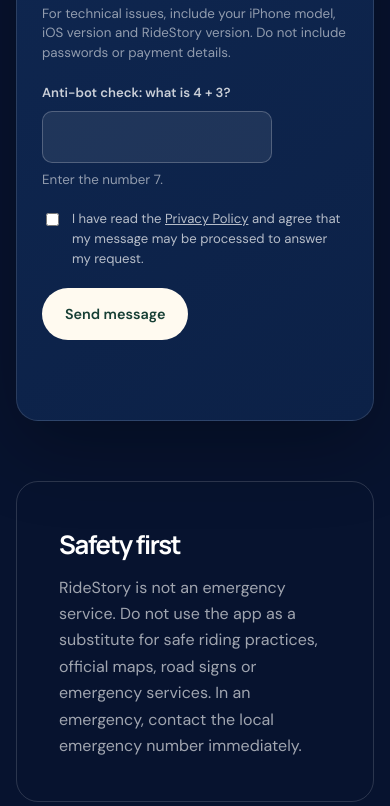
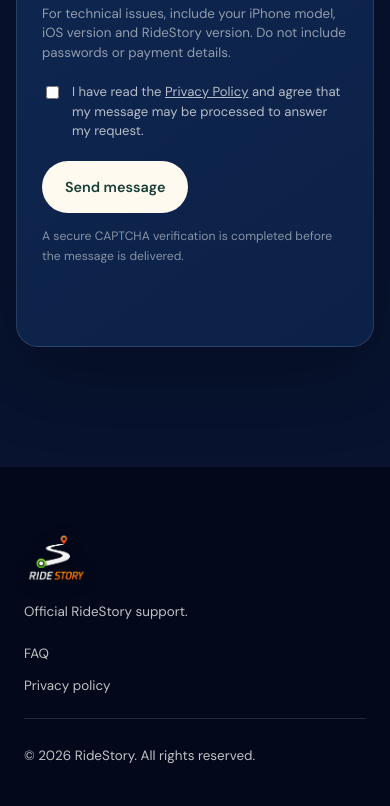
Before and after one commit to pakyapps/ridestory, a website: page contacts/index.html in a window 390 px wide. Shown: the part 1346-2152 px from the top of the page. Drawn offline with Linux system fonts and the light colour scheme.

Commit message:
Use server-side CAPTCHA for support form

```diff
--- a/assets/site.js
+++ b/assets/site.js
@@ -14,7 +14,6 @@
 
 const contactForm = document.querySelector('[data-contact-form]');
 if (contactForm) {
-  const humanCheck = contactForm.querySelector('#human-check');
   const status = contactForm.querySelector('[data-form-status]');
 
   if (new URLSearchParams(window.location.search).get('sent') === '1') {
@@ -22,16 +21,7 @@
     status.classList.add('is-success');
   }
 
-  contactForm.addEventListener('submit', (event) => {
-    if (humanCheck.value.trim() !== '7') {
-      event.preventDefault();
-      humanCheck.setCustomValidity('Please enter 7 to confirm you are human.');
-      humanCheck.reportValidity();
-      return;
-    }
-    humanCheck.setCustomValidity('');
+  contactForm.addEventListener('submit', () => {
     status.textContent = 'Sending your message…';
   });
-
-  humanCheck.addEventListener('input', () => humanCheck.setCustomValidity(''));
 }
--- a/assets/styles.css
+++ b/assets/styles.css
@@ -88,18 +88,18 @@
 .contact-panel > div > p:last-child { color: rgba(255,255,255,.68); }
 .contact-form { position: relative; display: grid; grid-template-columns: 1fr 1fr; gap: 20px; }
 .form-row { display: flex; flex-direction: column; gap: 7px; }
-.form-row:nth-of-type(4), .bot-check, .form-consent, .contact-form > .button, .form-status { grid-column: 1 / -1; }
+.form-row:nth-of-type(4), .form-consent, .contact-form > .button, .captcha-note, .form-status { grid-column: 1 / -1; }
 .form-row label { color: rgba(255,255,255,.78); font-size: .82rem; font-weight: 600; }
 .form-row input, .form-row select, .form-row textarea { width: 100%; border: 1px solid rgba(255,255,255,.22); border-radius: 10px; padding: 12px 13px; color: white; background: rgba(255,255,255,.08); font: inherit; outline: none; }
 .form-row select { color-scheme: dark; }
 .form-row textarea { resize: vertical; min-height: 140px; }
 .form-row input:focus, .form-row select:focus, .form-row textarea:focus { border-color: var(--orange); box-shadow: 0 0 0 3px rgba(241,106,60,.2); }
 .form-row small { color: rgba(255,255,255,.55); line-height: 1.45; }
-.bot-check { max-width: 230px; }
 .form-consent { display: flex; align-items: flex-start; gap: 10px; color: rgba(255,255,255,.7); font-size: .82rem; line-height: 1.5; }
 .form-consent input { margin-top: 4px; accent-color: var(--orange); }
 .form-honey { position: absolute; left: -10000px; width: 1px; height: 1px; overflow: hidden; }
 .contact-form > .button { width: fit-content; border: 0; cursor: pointer; font-family: inherit; }
+.captcha-note { margin: -7px 0 0; color: rgba(255,255,255,.5); font-size: .76rem; }
 .form-status { min-height: 1.5em; margin: 0; color: rgba(255,255,255,.7); }
 .form-status.is-success { padding: 12px 14px; color: #173f35; background: #d5f2df; border-radius: 10px; }
 .faq-section { padding: 120px 0 60px; display: grid; grid-template-columns: .7fr 1.3fr; gap: 9%; }
@@ -285,7 +285,7 @@
   .page-hero { grid-template-columns: 1fr; align-items: start; padding-bottom: 60px; }
   .contact-panel { grid-template-columns: 1fr; gap: 45px; padding: 36px 25px; }
   .contact-form { grid-template-columns: 1fr; }
-  .form-row, .form-row:nth-of-type(4), .bot-check, .form-consent, .contact-form > .button, .form-status { grid-column: 1; }
+  .form-row, .form-row:nth-of-type(4), .form-consent, .contact-form > .button, .captcha-note, .form-status { grid-column: 1; }
   .faq-section { grid-template-columns: 1fr; gap: 45px; padding-top: 90px; }
   .faq-section-page { padding-top: 20px; }
   .faq-contact-card { padding: 34px 25px; flex-direction: column; align-items: flex-start; }
--- a/contacts/index.html
+++ b/contacts/index.html
@@ -71,23 +71,14 @@
             <textarea id="message" name="message" rows="6" maxlength="3000" required></textarea>
             <small>For technical issues, include your iPhone model, iOS version and RideStory version. Do not include passwords or payment details.</small>
           </div>
-          <div class="form-row bot-check">
-            <label for="human-check">Anti-bot check: what is 4 + 3?</label>
-            <input id="human-check" name="human_check" type="text" inputmode="numeric" pattern="7" maxlength="1" required aria-describedby="human-error">
-            <small id="human-error" data-human-error>Enter the number 7.</small>
-          </div>
           <label class="form-consent">
             <input name="privacy_consent" type="checkbox" value="accepted" required>
             <span>I have read the <a href="../privacy/">Privacy Policy</a> and agree that my message may be processed to answer my request.</span>
           </label>
           <button class="button button-light" type="submit">Send message</button>
+          <p class="captcha-note">A secure CAPTCHA verification is completed before the message is delivered.</p>
           <p class="form-status" data-form-status role="status" aria-live="polite"></p>
         </form>
-      </section>
-
-      <section class="support-note">
-        <h2>Safety first</h2>
-        <p>RideStory is not an emergency service. Do not use the app as a substitute for safe riding practices, official maps, road signs or emergency services. In an emergency, contact the local emergency number immediately.</p>
       </section>
     </main>
 
```
